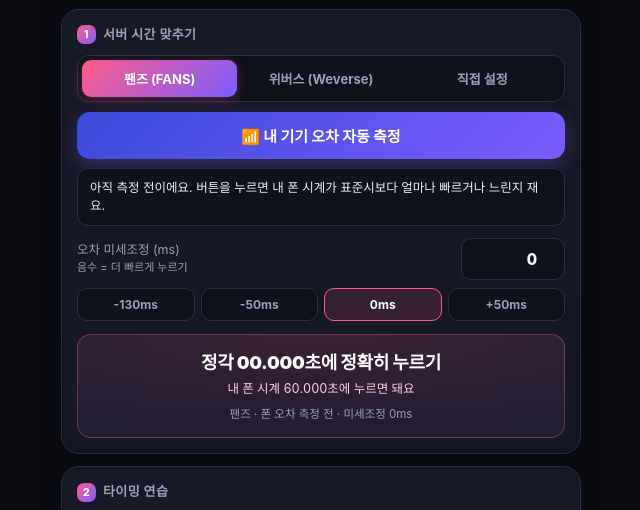
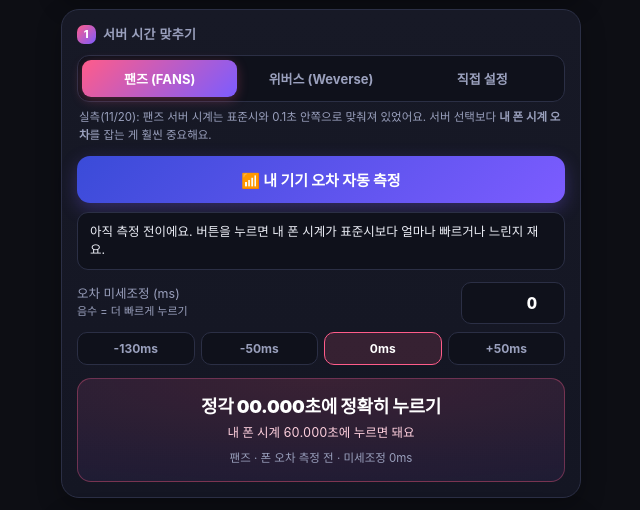
Before and after one commit to wjddbsgml1121-png/ai-collab-room, a plain HTML site: page timing-game/index.html in a window 1280 px wide. Shown: the part 285-795 px from the top of the page, without its empty margins (319-959 px from the left). Drawn offline with Linux system fonts and the light colour scheme.

Commit message:
Add measured server note

```diff
--- a/timing-game/index.html
+++ b/timing-game/index.html
@@ -64,6 +64,7 @@
     font-family:inherit; cursor:pointer; transition:.15s; white-space:nowrap;
   }
   .seg button.on{background:linear-gradient(135deg,var(--accent),var(--accent2)); color:#fff; box-shadow:0 3px 12px rgba(255,92,138,.28)}
+  .srv-note{font-size:11.5px; color:var(--muted); line-height:1.55; margin:-3px 2px 11px}
   .btn{
     display:block; width:100%; border:0; border-radius:13px; padding:13px;
     font-size:15px; font-weight:800; font-family:inherit; cursor:pointer; color:#fff;
@@ -207,6 +208,7 @@
       <button data-server="weverse">위버스 (Weverse)</button>
       <button data-server="custom">직접 설정</button>
     </div>
+    <div class="srv-note" id="serverNote"></div>
     <button class="btn primary" id="measureBtn">📶 내 기기 오차 자동 측정</button>
     <div class="out" id="measureOut">아직 측정 전이에요. 버튼을 누르면 내 폰 시계가 표준시보다 얼마나 빠르거나 느린지 재요.</div>
 
@@ -373,7 +375,7 @@
     deviceClock: $("deviceClock"), srvClock: $("srvClock"), nextTarget: $("nextTarget"),
     nextLeft: $("nextLeft"), syncState: $("syncState"),
     measureBtn: $("measureBtn"), measureOut: $("measureOut"), manual: $("manual"),
-    presets: $("presets"), serverSeg: $("serverSeg"), modeSeg: $("modeSeg"), rangeSeg: $("rangeSeg"),
+    presets: $("presets"), serverSeg: $("serverSeg"), serverNote: $("serverNote"), modeSeg: $("modeSeg"), rangeSeg: $("rangeSeg"),
     vMain: $("vMain"), vSub: $("vSub"), vNote: $("vNote"),
     sound: $("sound"), stage: $("stage"), stHead: $("stHead"), stTime: $("stTime"),
     stHint: $("stHint"), barFill: $("barFill"),
@@ -409,6 +411,12 @@
     Array.prototype.forEach.call(el.serverSeg.querySelectorAll("button"), function(b){
       b.classList.toggle("on", b.dataset.server === state.server);
     });
+    const notes = {
+      fans: "실측(11/20): 팬즈 서버 시계는 표준시와 0.1초 안쪽으로 맞춰져 있었어요. 서버 선택보다 <b>내 폰 시계 오차</b>를 잡는 게 훨씬 중요해요.",
+      weverse: "실측(11/20): 위버스 서버 시계도 표준시와 0.1초 안쪽이었어요. 둘 다 폰 오차만 보정하면 충분해요.",
+      custom: "서버가 따로 공지한 오차가 있으면 아래 미세조정에 넣어 주세요."
+    };
+    el.serverNote.innerHTML = notes[state.server] || "";
   }
   function renderModeSeg(){
     Array.prototype.forEach.call(el.modeSeg.querySelectorAll("button"), function(b){
```
